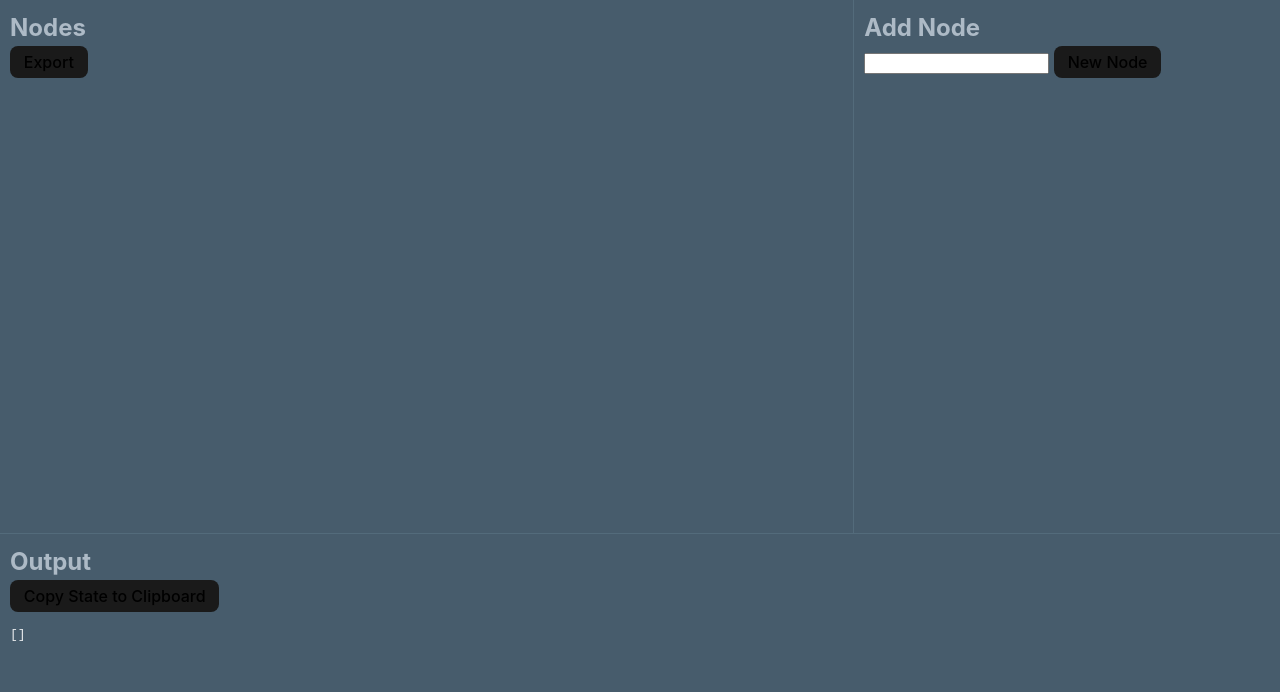
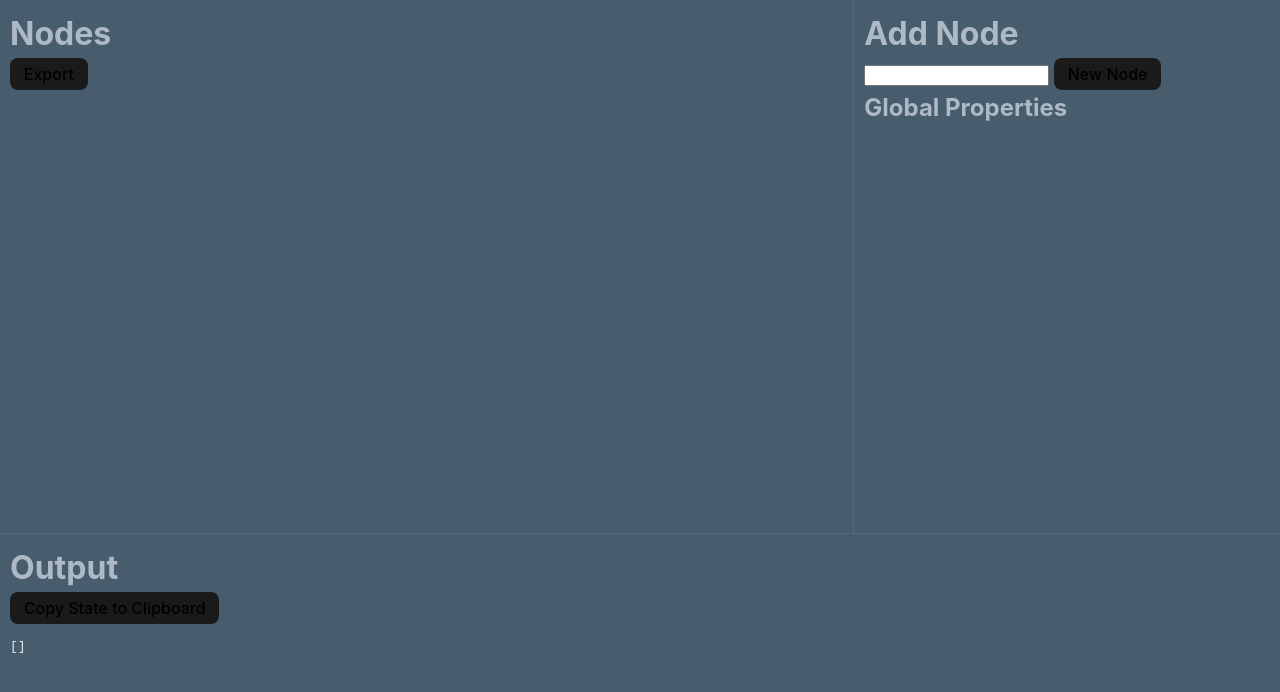
Before and after one commit to empirefx/getMeNodes, a Svelte app: page / in a window 1280 px wide. Shown: the top 692 px of the page. Built offline with nearby package versions, Linux system fonts and the light colour scheme.

Commit message:
refactor(app): cleanup

```diff
--- a/src/App.svelte
+++ b/src/App.svelte
@@ -1,5 +1,4 @@
 <script>
-
   import { afterUpdate } from 'svelte';
   import { SelectionAccumulator } from './lib/Accumulator.js';
 
@@ -177,14 +176,13 @@
 <div class="container">
   <!-- Console Section -->
   <div class="console">
-    <h2>Output</h2>
+    <h1>Output</h1>
     <button on:click={copyToClipboard}>Copy State to Clipboard</button>
     <pre>{JSON.stringify(consoleNodes, null, "\t")}</pre>
   </div>
-
   <!-- Display Section -->
   <div class="display">
-    <h2>Nodes</h2>
+    <h1>Nodes</h1>
     <button on:click={handleFileExport}>Export</button>
     <!-- <button on:click={handleImport}>import</button> -->
     <div class="list">
@@ -213,29 +211,28 @@
   <!-- Sidepanel Section -->
   <div class="sidepanel">
   {#if selectedNode}
-    <h2>Edit Node</h2>
+    <h1>Edit Node</h1>
     <form>
       <input type="text" bind:value={editedNodeName} placeholder={selectedNode.name}/>
       <button type="button" on:click={(event) => handleClick(event, updateNode)}>Update Name</button>
     </form>
     <button on:click={deleteNode(selectedNode.id)}>Delete Node</button>
-
-    <h3>Connections</h3>
+    <h2>Connections</h2>
     {#each getConnections(selectedNode.id) as id}
     <div class="connection">
       Node {id}
     </div>
     {/each}
-
-    <h3>Properties</h3>
-
+    <h2>Properties</h2>
   {:else}
-
-    <h2>Add Node</h2>
+    <h1>Add Node</h1>
     <form>
       <input type="text" />
       <button type="button" on:click={(event) => handleClick(event, addNode)}>New Node</button>
     </form>
+
+    <h2>Global Properties</h2>
+
   {/if}
   </div>
 </div>
```
